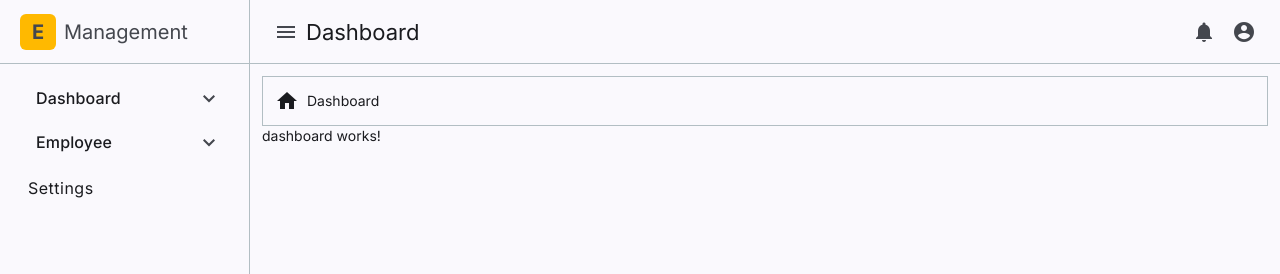
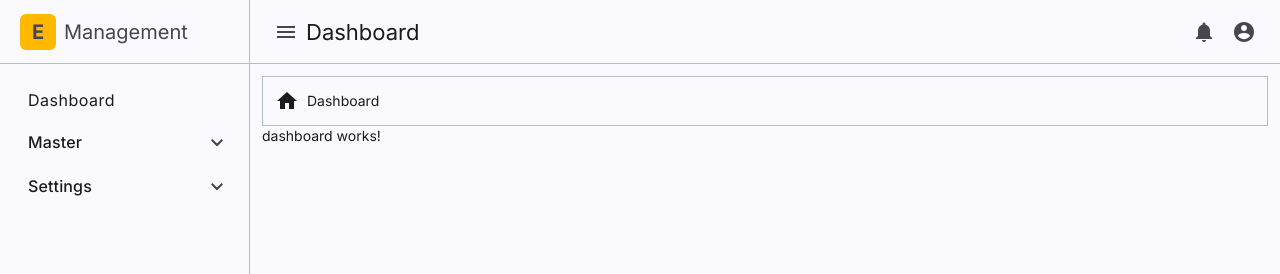
Before and after one commit to alifrazansaputra0997/employee-management, an Angular app: page /dashboard in a window 1280 px wide. Shown: the top 274 px of the page. Built offline with nearby package versions, Linux system fonts and the light colour scheme; sample sign-in values are in the browser's storage.

Commit message:
perbaikan sidemenu

```diff
--- a/src/app/components/template/side-menu/side-menu.css
+++ b/src/app/components/template/side-menu/side-menu.css
@@ -19,7 +19,9 @@
 
 .menu-list .menu-panel .mat-expansion-panel-header {
   height: 44px;
-   font-family: 'Inter', sans-serif !important;
+  font-family: 'Inter', sans-serif !important;
+  padding-left: 16px !important;
+  padding-right: 16px !important;
 }
 
 ::ng-deep
@@ -51,9 +53,17 @@
   box-shadow: none !important;
 }
 ::ng-deep .menu-list .mdc-list-item__primary-text,
-.menu-list .menu-panel-2  {
+::ng-deep .mdc-list-item__primary-text,
+.menu-list .menu-panel-2 {
   font-family: 'Inter', sans-serif !important;
 }
-/* .mat-expansion-panel:not(.mat-expanded) .mat-expansion-panel-header:not([aria-disabled=true]):hover{
-    background:red !important;
-  } */
+
+.item-list {
+  padding: 0 !important;
+  height: 44px !important;
+  border-radius: 0 !important;
+}
+
+.item-list .item-menu{
+border-radius: 0 !important;
+}
--- a/src/app/components/template/side-menu/side-menu.html
+++ b/src/app/components/template/side-menu/side-menu.html
@@ -7,68 +7,48 @@
     </div>
 </div>
 <div class="p-3">
+
+    @for(menu of menus; track menu.id){
+    @if(menu.children.length){
     <mat-accordion class="menu-list" multi>
-    @for(menu of menus; track menu.id){
-        @if(menu.children?.length){
         <mat-expansion-panel class="menu-panel">
             <mat-expansion-panel-header>
                 <mat-panel-title>
                     {{ menu.title }}
                 </mat-panel-title>
             </mat-expansion-panel-header>
-
             <mat-accordion multi>
-
                 @for(child of menu.children; track child.id){
-
-                        @if(child.children?.length){
-
+                @if(child.children.length){
                 <mat-expansion-panel class="menu-panel-2">
-
                     <mat-expansion-panel-header>
                         {{ child.title }}
                     </mat-expansion-panel-header>
-
                     <mat-nav-list>
-
                         @for(last of child.children; track last.id){
-
                         <a mat-list-item [routerLink]="last.route" class="font-inter item-menu">
                             {{ last.title }}
                         </a>
-
                         }
-
                     </mat-nav-list>
-
                 </mat-expansion-panel>
-
-                        }
-                        @else{
-
+                } @else {
+                <mat-nav-list class="item-list">
                     <a mat-list-item [routerLink]="child.route" class="font-inter item-menu">
                         {{ child.title }}
                     </a>
-
+                </mat-nav-list>
                 }
-
                 }
-
             </mat-accordion>
-
         </mat-expansion-panel>
-
+    </mat-accordion>
+    } @else {
+    <mat-nav-list class="item-list">
+        <a mat-list-item [routerLink]="menu.route" class="font-inter item-menu">
+            {{ menu.title }}
+        </a>
+    </mat-nav-list>
     }
-        @else{
-            <a
-                mat-list-item
-                [routerLink]="menu.route">
-                {{ menu.title }}
-
-            </a>
     }
-
-    }
-
-</mat-accordion>
 </div>
--- a/src/app/components/template/side-menu/side-menu.ts
+++ b/src/app/components/template/side-menu/side-menu.ts
@@ -1,4 +1,4 @@
-import { Component } from '@angular/core';
+import { Component, Input } from '@angular/core';
 import { MatExpansionModule } from '@angular/material/expansion';
 import { MatListModule } from '@angular/material/list';
 import { MenuItem } from '@config/interfaces/menuItem.interface';
@@ -8,52 +8,11 @@ import { RouterLink } from "@angular/router";
   imports: [
     MatExpansionModule,
     MatListModule,
-    RouterLink
-],
+     RouterLink
+  ],
   templateUrl: './side-menu.html',
   styleUrl: './side-menu.css',
 })
 export class SideMenu {
-  menus: MenuItem[] = [
-    {
-      id: 1,
-      title: 'Dashboard',
-      icon:'folder',
-      children: [
-        {
-          id: 6,
-          title: 'Overview',
-          route: '/dashboard'
-        }
-      ]
-    },
-    {
-      id: 2,
-      title: 'Employee',
-      icon:'folder',
-      children: [
-        {
-          id: 3,
-          title: 'Master',
-          children: [
-            {
-              id: 4,
-              title: 'Employee',
-              route: '/employee'
-            },
-            {
-              id: 5,
-              title: 'Departement',
-              route: '/departement'
-            }
-          ]
-        }
-      ]
-    },
-    {
-      id: 88,
-      title: 'Settings',
-      route: '/settings'
-    }
-  ]
+  @Input() menus: MenuItem[] = [];
 }
--- a/src/app/config/interfaces/menuItem.interface.ts
+++ b/src/app/config/interfaces/menuItem.interface.ts
@@ -3,5 +3,5 @@ export interface MenuItem{
     title: string;
     icon?: string;
     route?: string;
-    children?: MenuItem[];
+    children: MenuItem[];
 }
--- a/src/app/template/template.html
+++ b/src/app/template/template.html
@@ -1,6 +1,6 @@
 <mat-drawer-container class="w-full h-full" [hasBackdrop]="false">
   <mat-drawer #drawer [mode]="'side'" [opened]="true" class="border-r remove-border side-menu-drawer">
-    <app-side-menu />
+    <app-side-menu [menus]="menus"/>
   </mat-drawer>
   <mat-drawer-content>
     <app-toolbar-template (onOpenMenu)="drawer.toggle()" />
--- a/src/app/template/template.ts
+++ b/src/app/template/template.ts
@@ -20,6 +20,49 @@ import { MenuItem } from '@config/interfaces/menuItem.interface';
   styleUrl: './template.css',
 })
 export class Template implements OnInit {
+  menus: MenuItem[] = [
+    {
+      id: 1,
+      title: 'Dashboard',
+      icon: 'folder',
+      route: '/dashboard',
+      children: []
+    },
+    {
+      id: 2,
+      title: 'Master',
+      icon: 'folder',
+      children: [
+        {
+          id: 3,
+          title: 'Employee',
+          route: '/employee',
+          children: [
+            {
+              id: 3,
+              title: 'Employee',
+              route: '/employee',
+              children: []
+            }
+          ]
+        }
+      ]
+    },
+    {
+      id: 4,
+      title: 'Settings',
+      route: '/settings',
+      children: [
+           {
+              id: 3,
+              title: 'Employee',
+              route: '/employee',
+              children: []
+            }
+      ]
+    }
+  ]
+
   constructor() { }
 
   ngOnInit(): void {
```
Lines whose indentation alone changed are shown as unchanged.
